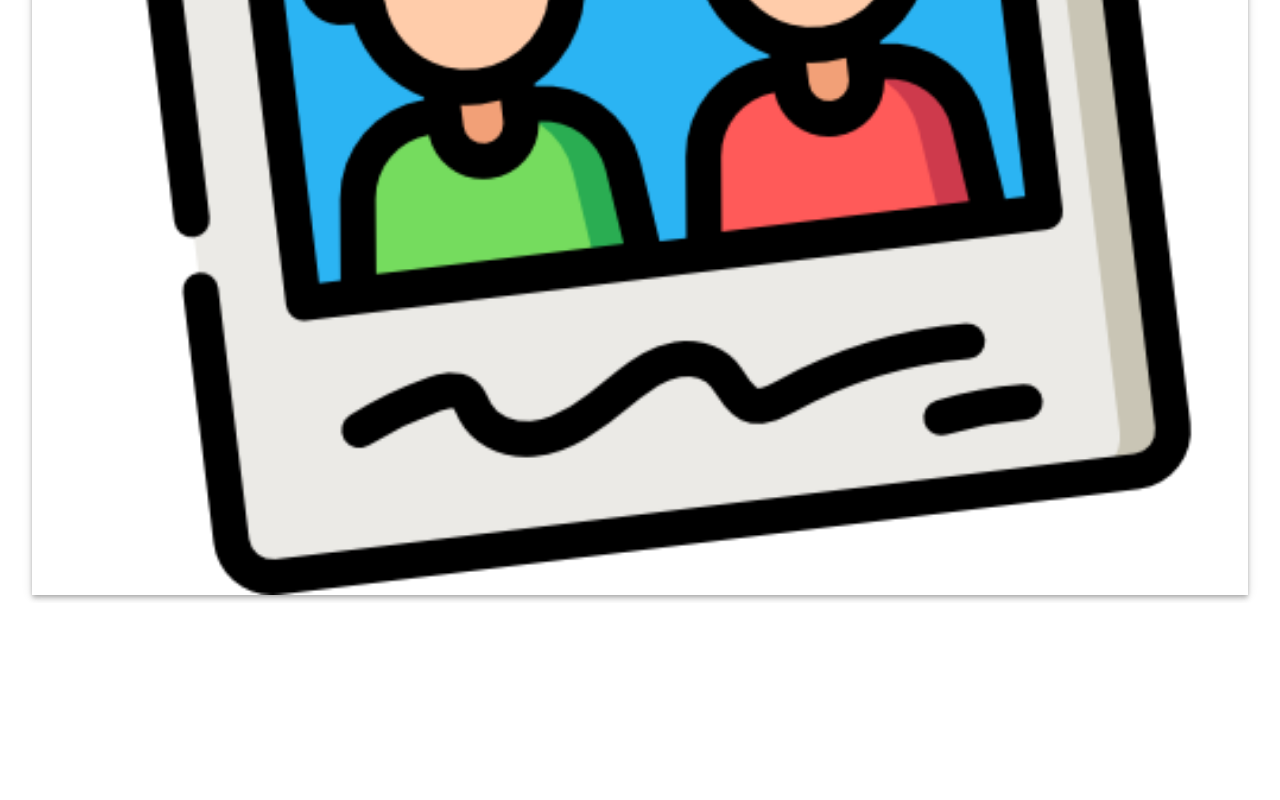
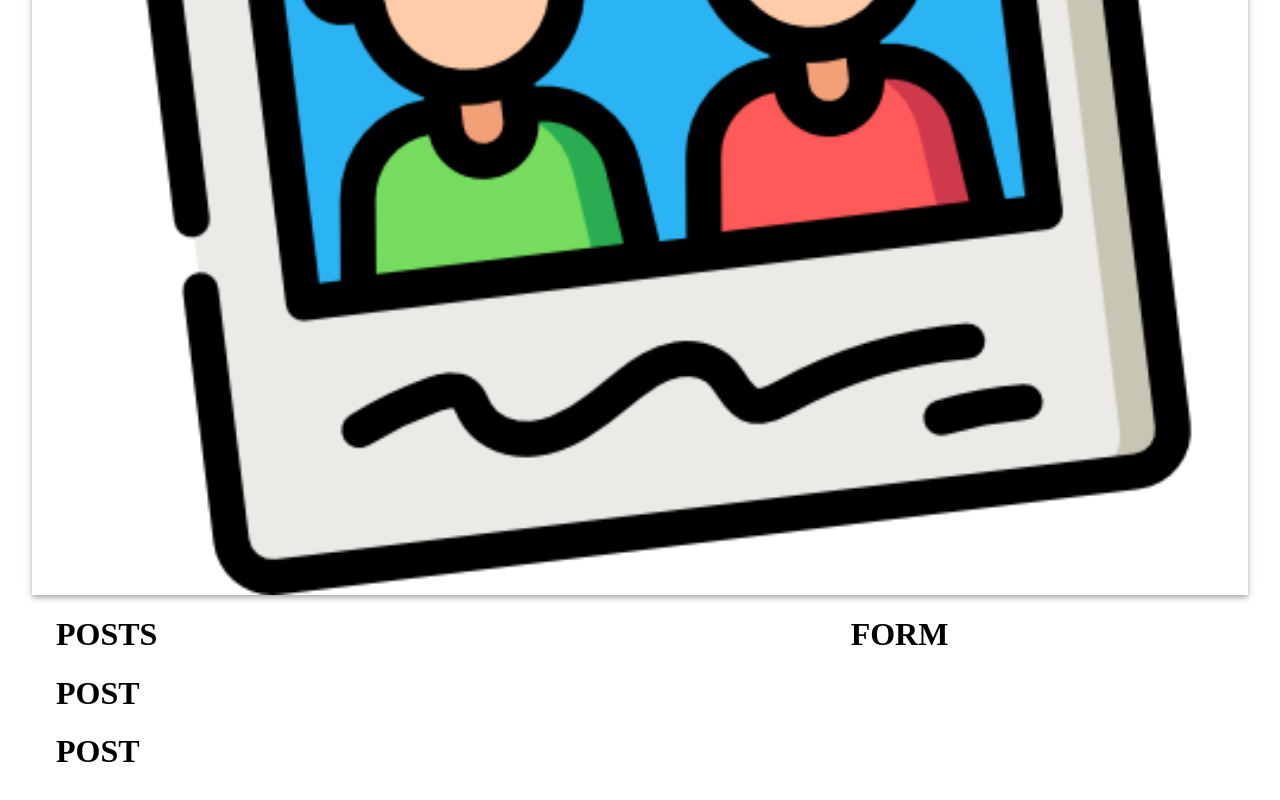
Before and after one commit to Martin-Stankard/mern20, a React (Create React App) app in the folder client/: page / in a window 1280 px wide. Shown: the part 701-1501 px from the top of the page. Before the commit the page ends 1304 px from the top, so only its background shows below. Built offline with nearby package versions, Linux system fonts and the light colour scheme.

Commit message:
front end looks stubby but good

```diff
--- a/client/src/App.js
+++ b/client/src/App.js
@@ -1,6 +1,10 @@
 import React from "react";
 import { Container, AppBar, Typography, Grow, Grid } from "@material-ui/core";
-import memories from './images/memories.png'
+import memories from './images/memories.png';
+import Form from './components/Form/Form.js';
+import Posts from './components/Posts/Posts.js';
+
+
 const App = () => {
   return (
     <Container maxWidth="lg">
@@ -8,6 +12,18 @@
             <Typography variant="h2" align="center">Memories</Typography>
             <img src={memories} alt="memories" heigth="60"/>
         </AppBar>
+        <Grow in>
+            <Container>
+                <Grid container justify="space-between" alignItems="stretch" spacing="3">
+                    <Grid item xs={12} sm={7}>
+                        <Posts/>
+                    </Grid>
+                    <Grid item xs={12} sm={4}>
+                        <Form/>
+                    </Grid>
+                </Grid>
+            </Container>
+        </Grow>
     </Container>
   );
 };
--- a/client/src/components/Form/Form.js
+++ b/client/src/components/Form/Form.js
@@ -0,0 +1,9 @@
+import React from 'react';
+
+const Form = () => {
+    return(
+        <h1>FORM</h1>
+    );
+};
+
+export default Form;
--- a/client/src/components/Posts/Post/Post.js
+++ b/client/src/components/Posts/Post/Post.js
@@ -0,0 +1,9 @@
+import React from 'react';
+
+const Post = () => {
+    return(
+        <h1>POST</h1>
+    );
+};
+
+export default Post;
--- a/client/src/components/Posts/Posts.js
+++ b/client/src/components/Posts/Posts.js
@@ -0,0 +1,15 @@
+import React from 'react';
+import Post from './Post/Post.js'
+
+
+const Posts = () => {
+    return(
+        <>
+            <h1>POSTS</h1>
+            <Post/>
+            <Post/>
+        </>
+    );
+};
+
+export default Posts;
```
